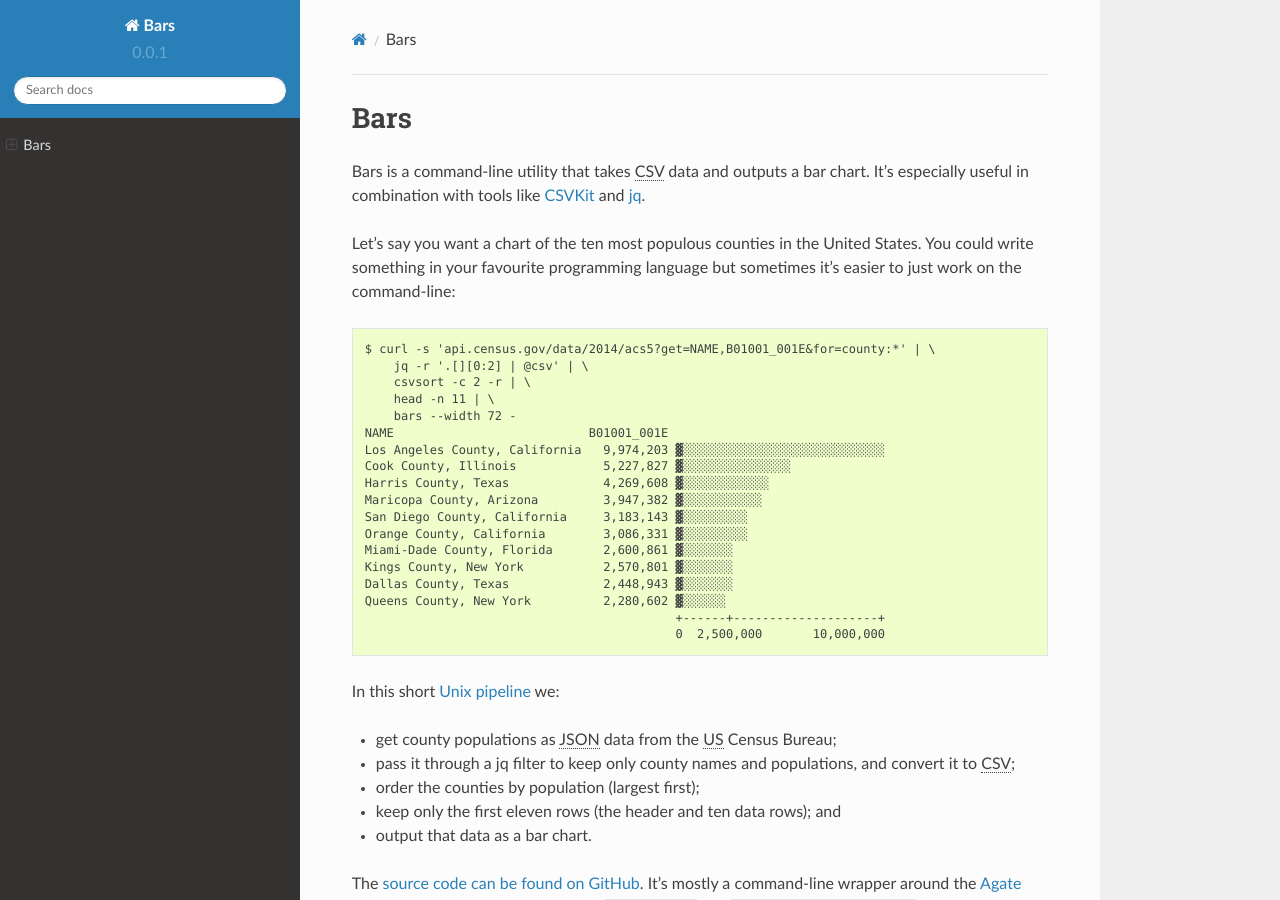
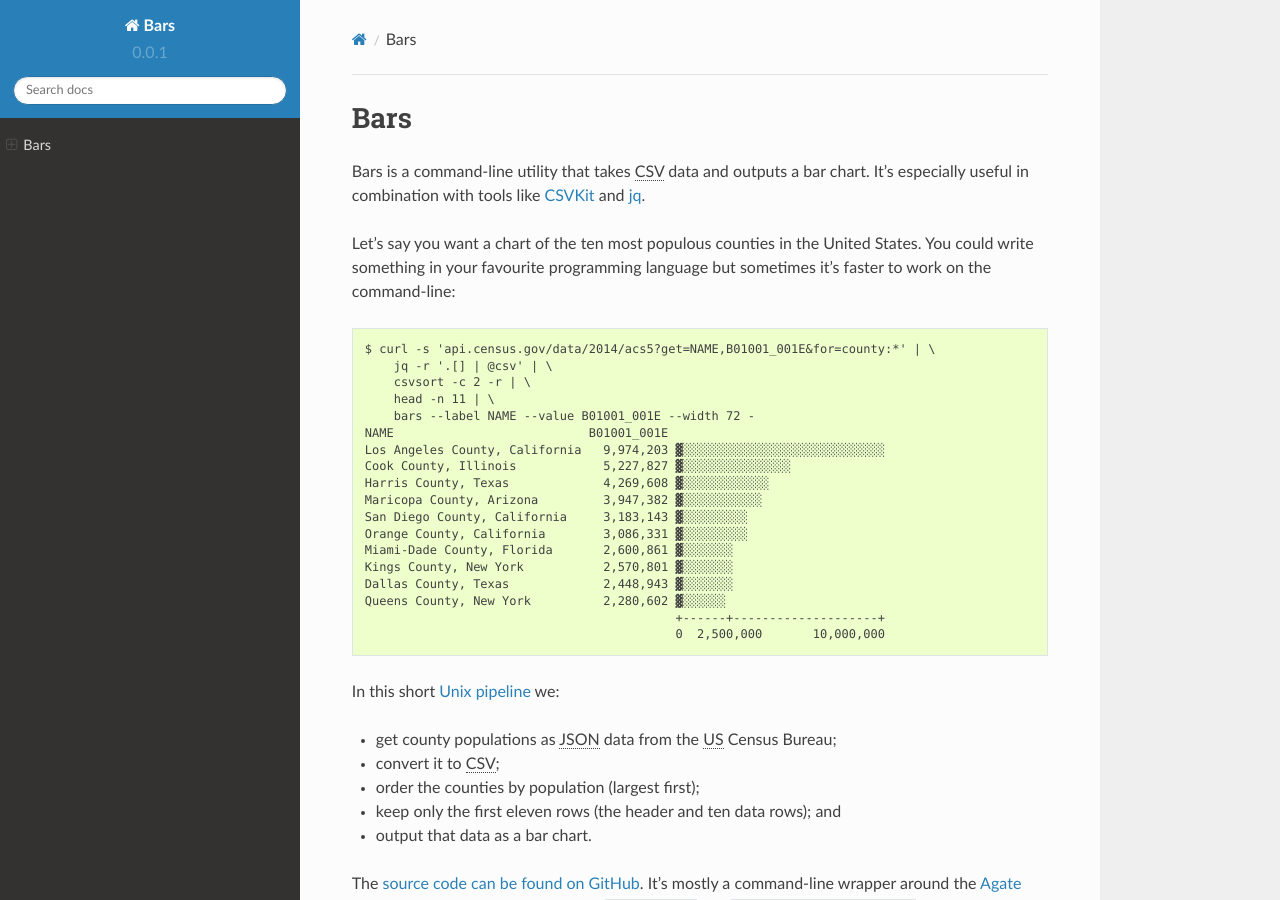
Before and after one commit to flother/bars, a Sphinx documentation site: the page built from docs/index.rst, in a window 1280 px wide and 900 px high. Built offline with Sphinx 7.4.7 and the Read the Docs theme 2.0.0, drawn with Linux system fonts in a browser that asks for light colours.

Commit message:
Simplify the example usage in the docs
Hence the change from "sometimes it's easier to just work on the command-line" to "sometimes it's faster", because the example doesn't make it look simple. I'll change it when I find with something better.

```diff
--- a/docs/index.rst
+++ b/docs/index.rst
@@ -7,13 +7,13 @@ like CSVKit_ and jq_.
 
 Let's say you want a chart of the ten most populous counties in the United
 States. You could write something in your favourite programming language but
-sometimes it's easier to just work on the command-line::
+sometimes it's faster to work on the command-line::
 
     $ curl -s 'api.census.gov/data/2014/acs5?get=NAME,B01001_001E&for=county:*' | \
-        jq -r '.[][0:2] | @csv' | \
+        jq -r '.[] | @csv' | \
         csvsort -c 2 -r | \
         head -n 11 | \
-        bars --width 72 -
+        bars --label NAME --value B01001_001E --width 72 -
     NAME                           B01001_001E
     Los Angeles County, California   9,974,203 ▓░░░░░░░░░░░░░░░░░░░░░░░░░░░░
     Cook County, Illinois            5,227,827 ▓░░░░░░░░░░░░░░░
@@ -32,8 +32,7 @@ In this short `Unix pipeline`_ we:
 
 * get county populations as :abbr:`JSON (JavaScript Object Notation)` data from
   the :abbr:`US (United States)` Census Bureau;
-* pass it through a jq filter to keep only county names and populations, and
-  convert it to :abbr:`CSV (Comma-separated values)`;
+* convert it to :abbr:`CSV (Comma-separated values)`;
 * order the counties by population (largest first);
 * keep only the first eleven rows (the header and ten data rows); and
 * output that data as a bar chart.
```
